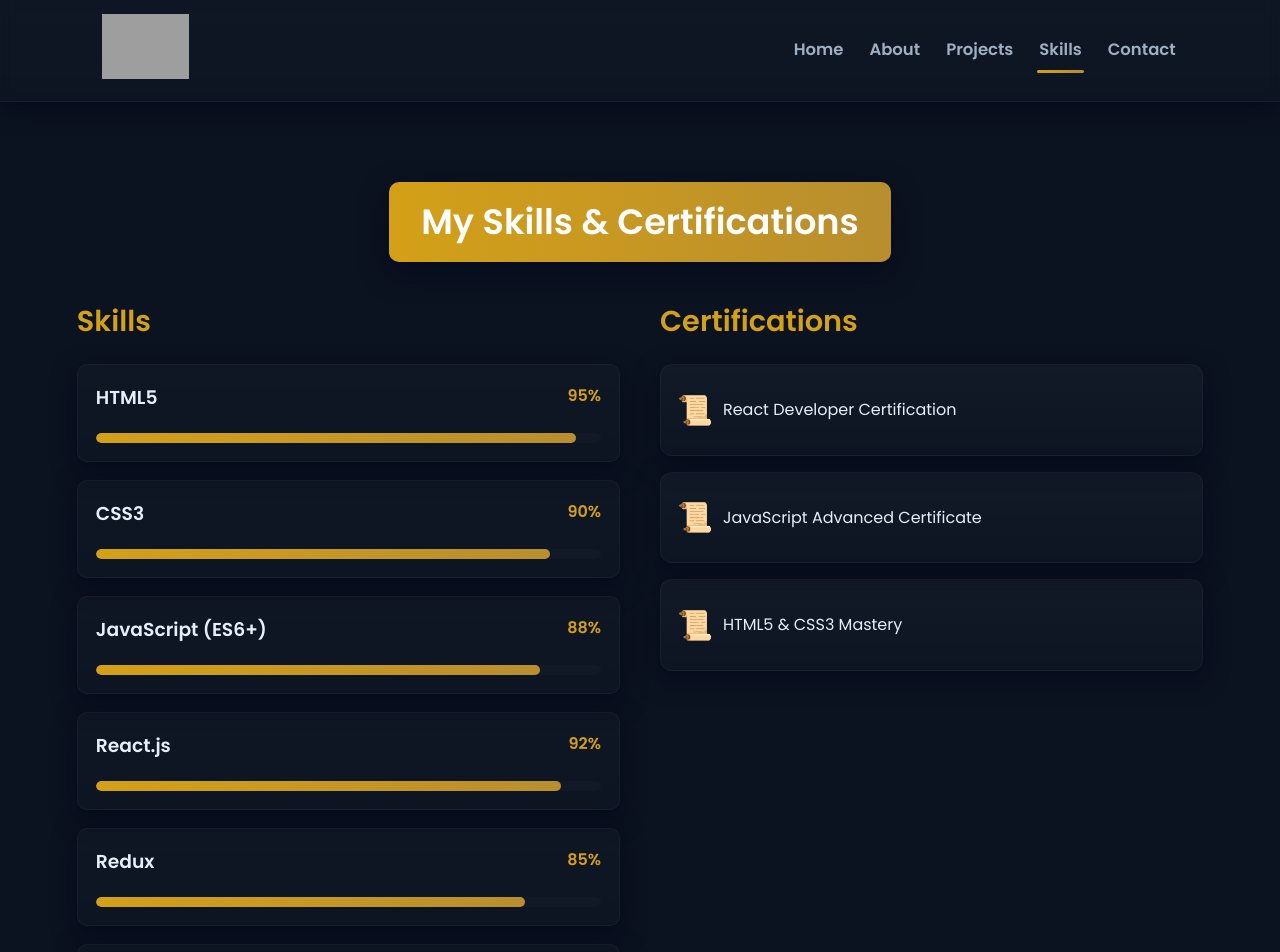
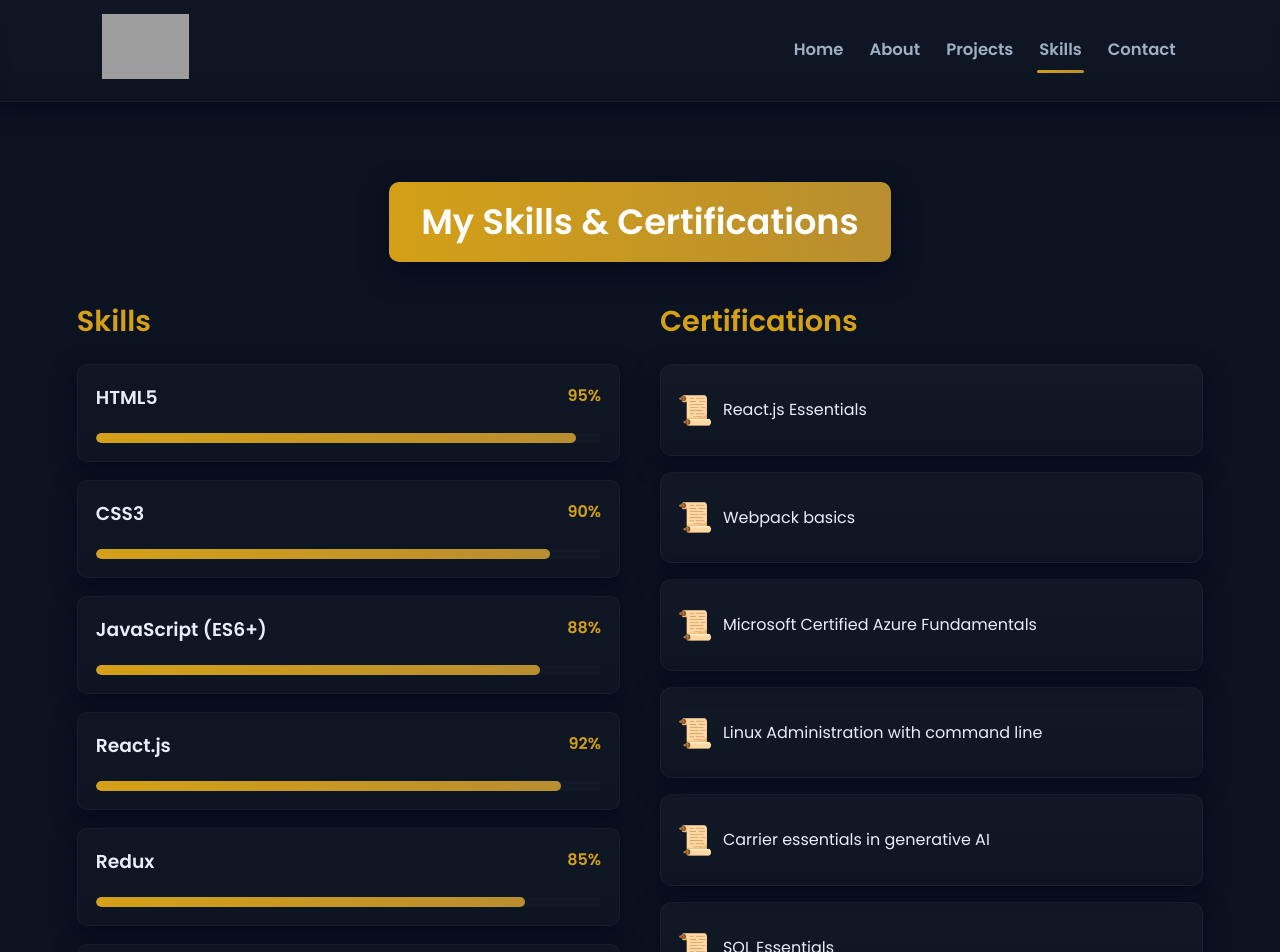
Before and after one commit to BharathRaj1132/portfolio_website, a React (Vite) app: page /skills in a window 1280 px wide. Shown: the top 952 px of the page. Built offline with nearby package versions, Linux system fonts and the light colour scheme; grey boxes are pictures that could not be loaded.

Commit message:
update: project changes and fixes

```diff
--- a/src/pages/About.jsx
+++ b/src/pages/About.jsx
@@ -20,11 +20,11 @@ const About = () => {
       desc: "Developing modern, responsive, and interactive web applications using React.js, Redux, and JavaScript.",
       details: (
         <>
-          <h2>Projects at TCS</h2>
+          <h2>Roles & Responsibilities</h2>
           <ul>
-            <li>Developed an internal dashboard for financial analytics.</li>
-            <li>Created reusable React component library for enterprise apps.</li>
-            <li>Worked with cross-functional teams to deliver high-impact solutions.</li>
+            <li>Built responsive and performant web apps with React.js, Reactflow, and TypeScript</li>
+            <li>CLed UI development ensuring pixel-perfect layouts based on Figma designs.</li>
+            <li>Implemented scalable architecture with Redux, Context API, and Hooks.</li>
           </ul>
         </>
       )
@@ -52,7 +52,7 @@ const About = () => {
           <h2>Undergraduate (BCA)</h2>
           <p>
             Learned fundamentals of programming, data structures, and web tech.
-            Built an <b>online library management system</b> for final year project.
+            Built an <b>online Fitness management system</b> for final year project.
           </p>
         </>
       )
--- a/src/pages/Projects.jsx
+++ b/src/pages/Projects.jsx
@@ -14,7 +14,7 @@ const Projects = () => {
       desc: "A modern portfolio website built with React and Framer Motion.",
       detail: "This project showcases my skills in building smooth animations, reusable components, and responsive UI with Framer Motion. " +
               "Here I experimented with transitions, optimized performance, and styled clean UI components to showcase my work effectively.",
-      link: "https://your-portfolio-demo-link.com"
+      link: "https://portfolio-website-rho-nine-25.vercel.app/"
     },
     {
       img: proj2,
@@ -29,8 +29,6 @@ const Projects = () => {
       title: "Task Management App",
       desc: "Interactive task organizer with calendar-based scheduling.",
       detail: "A calendar-driven task app allowing users to add, complete, and schedule tasks. Built with React hooks. " +
-              "It helps users organize their day-to-day workflow and boost productivity.A calendar-driven task app allowing users to add, complete, and schedule tasks. Built with React hooks. " +
-              "It helps users organize their day-to-day workflow and boost productivity.A calendar-driven task app allowing users to add, complete, and schedule tasks. Built with React hooks. " +
               "It helps users organize their day-to-day workflow and boost productivity.",
       link: "https://calendar-task-app-lilac.vercel.app/"
     },
--- a/src/pages/Skills.jsx
+++ b/src/pages/Skills.jsx
@@ -14,9 +14,14 @@ const Skills = () => {
   ];
 
   const certifications = [
-    { title: "React Developer Certification", link: "https://example.com/react-cert" },
-    { title: "JavaScript Advanced Certificate", link: "https://example.com/js-cert" },
-    { title: "HTML5 & CSS3 Mastery", link: "https://example.com/html-css-cert" },
+    { title: "React.js Essentials", link: "https://verify.letsupgrade.in/certificate/LUERJSJUN123259" },
+    { title: "Webpack basics", link: "https://www.udemy.com/certificate/UC-2da0a08a-293c-49f8-8835-1987bffeb274/" },
+    { title: "Microsoft Certified Azure Fundamentals", link: "https://learn.microsoft.com/en-us/users/bharathrajs-1739/credentials/fbf15ef256486f6?ref=https%3A%2F%2Fwww.linkedin.com%2F" },
+    { title: "Linux Administration with command line", link: "https://www.udemy.com/certificate/UC-1e482489-72e1-4059-a948-442aa65c8d9b/" },
+    { title: "Carrier essentials in generative AI", link: "https://www.linkedin.com/learning/paths/career-essentials-in-generative-ai-by-microsoft-and-linkedin?trk=share_android_learning_path_learning&shareId=MzQHZLpIRfGeMsCtOcHnCQ%3D%3D" },
+    { title: "SQL Essentials", link: "https://verify.letsupgrade.in/certificate/LUESQLJUL123596" },
+    { title: "HTML & CSS Bootcamp", link: "https://verify.letsupgrade.in/certificate/LUEHTMLJUL123244" },
+
   ];
 
   return (
```
